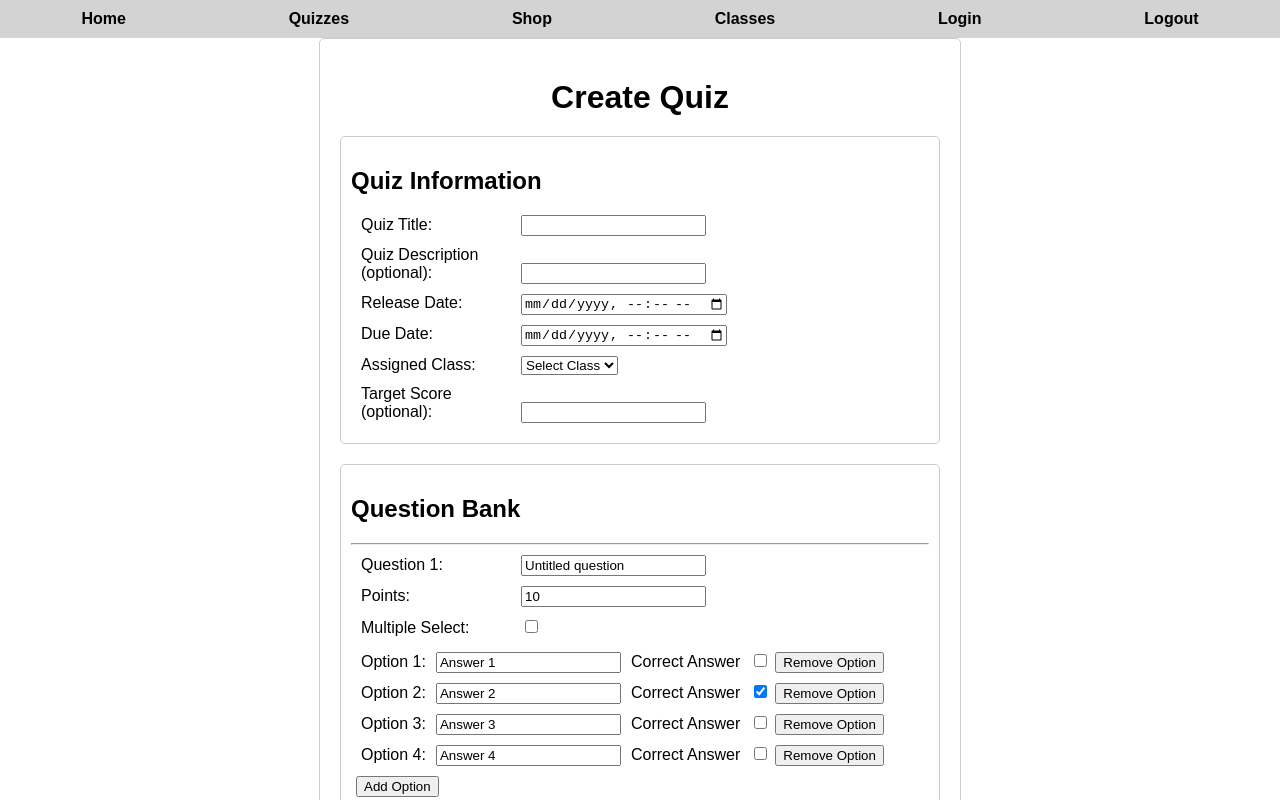
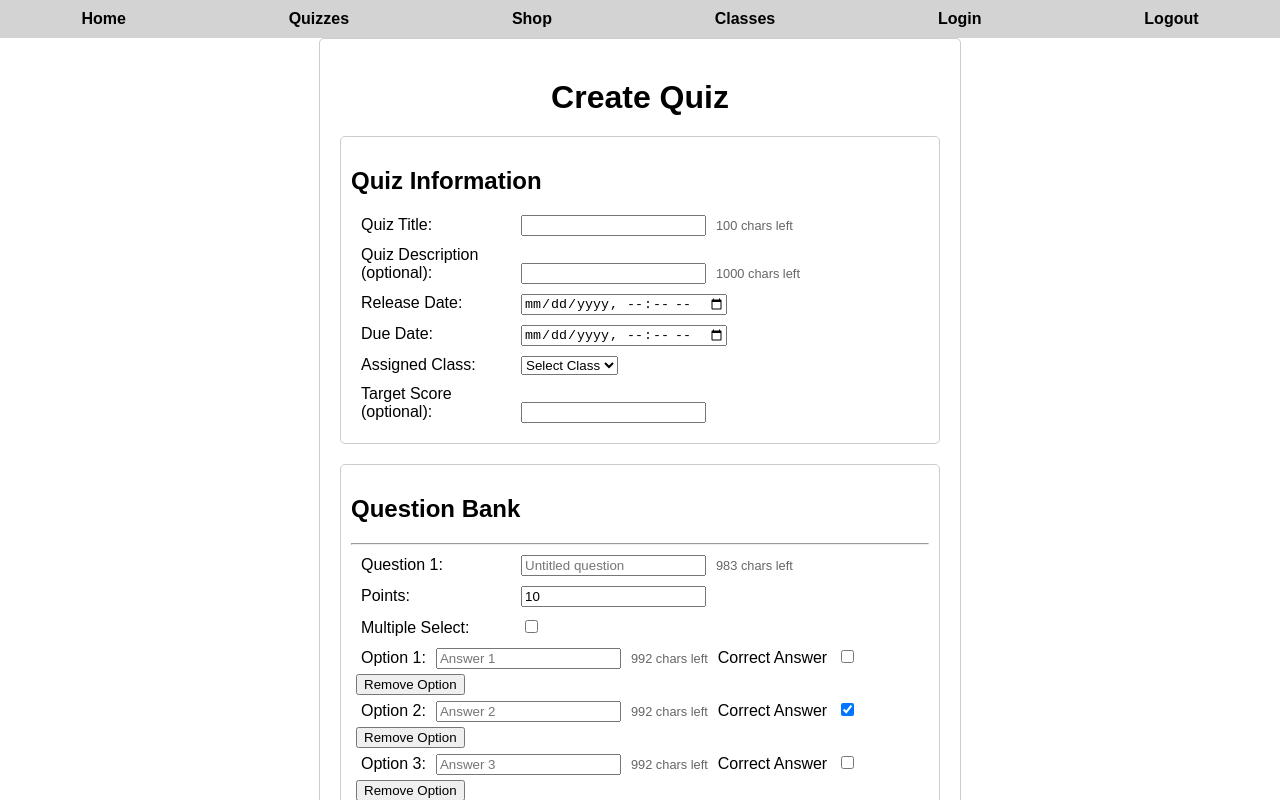
Before and after one commit to kierin-101/466-study-app, a React (Vite) app in the folder study-app/: page /createQuiz in a window 1280 px wide. Shown: the top 800 px of the page. Built offline with nearby package versions, Linux system fonts and the light colour scheme.

Commit message:
validate quiz questions for correct answers and add character counters in input fields

```diff
--- a/study-app/src/components/createQuiz.jsx
+++ b/study-app/src/components/createQuiz.jsx
@@ -30,6 +30,15 @@ export default function CreateQuiz() {
 
   function handleSubmit(e) {
     e.preventDefault();
+    // check to make sure each question has at least one correct answer
+    const questionsMissingCorrectAnswer = questionBank.filter(question => {
+      const correctAnswers = question.options.filter(option => option.isCorrect);
+      return correctAnswers.length === 0;
+    });
+    if (questionsMissingCorrectAnswer) {
+      alert(`Question(s) ${questionsMissingCorrectAnswer.map((q, index) => index + 1).join(', ')} are missing correct answers.`);
+      return;
+    }
     const quizData = {
       title: quizTitle,
       description: quizDescription,
@@ -37,7 +46,6 @@ export default function CreateQuiz() {
       dueDate: dueDate,
       questions: questionBank,
       assignedClass: assignedClass,
-      createdBy: 'User ID',
       targetScore: targetScore
     };
     console.log('Quiz Data:', quizData);
@@ -152,6 +160,11 @@ export default function CreateQuiz() {
         width: 150px;
         display: inline-block;
       }
+      .char-counter {
+        margin-left: 10px;
+        font-size: 0.8em;
+        color: #666;
+      }
       `}
     </style>
     <h1>Create Quiz</h1>
@@ -159,15 +172,26 @@ export default function CreateQuiz() {
       <h2>Quiz Information</h2>
       <div className="row">
         <label for="quizTitle">Quiz Title:</label>
-        <input id="quizTitle" type="text" required maxLength={100} onChange={
+        <input id="quizTitle" type="text" required maxLength={100} value={quizTitle} onChange={
           (e) => setQuizTitle(e.target.value)
         } />
+        <span className="char-counter">
+          {100 - quizTitle.length} chars left
+        </span>
       </div>
       <div className="row">
         <label for="quizDescription">Quiz Description (optional):</label>
-        <input id="quizDescription" type="text" maxLength={1000} onChange={
-          (e) => setQuizDescription(e.target.value)
-        } />
+        <input
+          id="quizDescription"
+          type="text"
+          maxLength={1000}
+          value={quizDescription}
+          onChange={(e) => setQuizDescription(e.target.value)}
+          required
+        />
+        <span className="char-counter">
+          {1000 - quizDescription.length} chars left
+        </span>
       </div>
       <div className="row">
         <label for="releaseDate">Release Date:</label>
@@ -229,10 +253,11 @@ export default function CreateQuiz() {
                     id={`question${index}`}
                     type="text"
                     maxLength={1000}
-                    value={question.question}
+                    placeholder={question.question}
                     required
                     onChange={e => updateQuestionText(e, index)}
                   />
+                  <span className="char-counter">{1000 - question.question.length} chars left</span>
                 </div>
                 <div className="row">
                   <label for={`points${index}`}>
@@ -267,11 +292,12 @@ export default function CreateQuiz() {
                       </label>
                       <input
                         id={`optionQ${index}A${optIndex}`}
-                        type="text" value={option.answer}
+                        type="text" placeholder={option.answer}
                         maxLength={1000}
                         required
                         onChange={e => updateOptionAnswer(e, index, optIndex)}
                       />
+                      <span className="char-counter">{1000 - option.answer.length} chars left</span>
                       <label for={`correctQ${index}A${optIndex}`}>
                         Correct Answer
                       </label>
@@ -288,10 +314,14 @@ export default function CreateQuiz() {
                       </button>
                     </div>
                   ))}
-                  <button onClick={e => addOption(e, index)}>Add Option</button>
+                  <button onClick={
+                    e => addOption(e, index)
+                  }>Add Option</button>
                 </div>
               </div>
-              <button onClick={e => removeQuestion(e, index)}>Remove Question</button>
+              <button onClick={
+                e => removeQuestion(e, index)
+              }>Remove Question</button>
             </>
           )
         )
```
